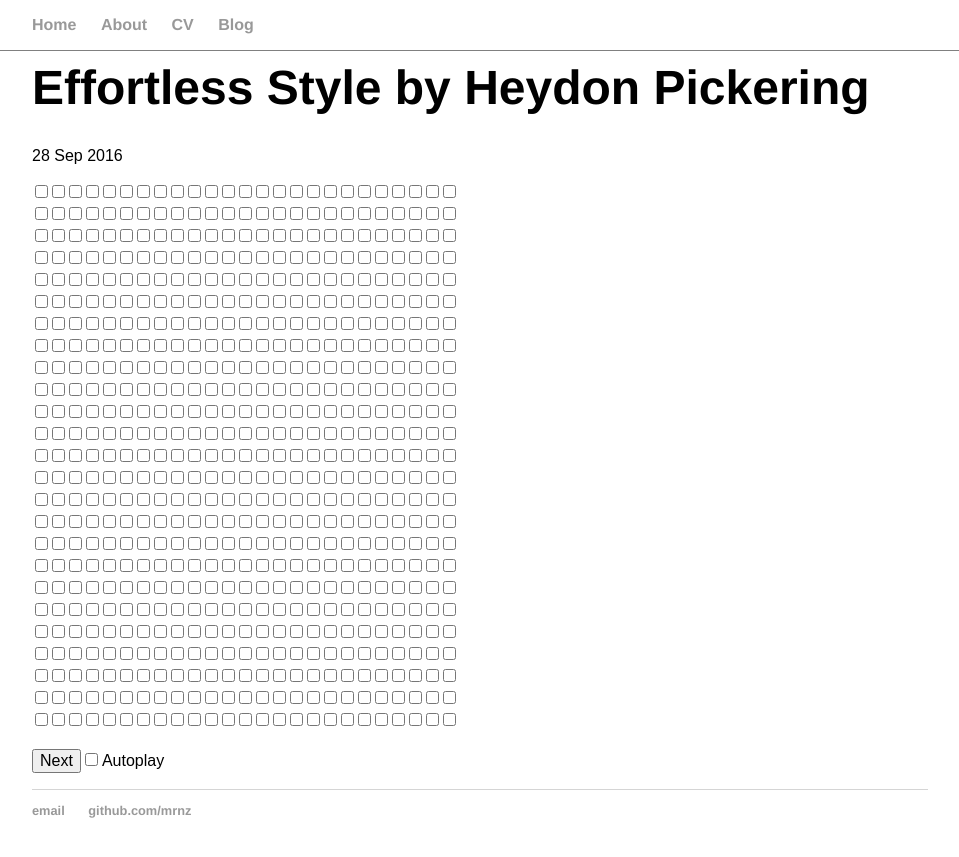
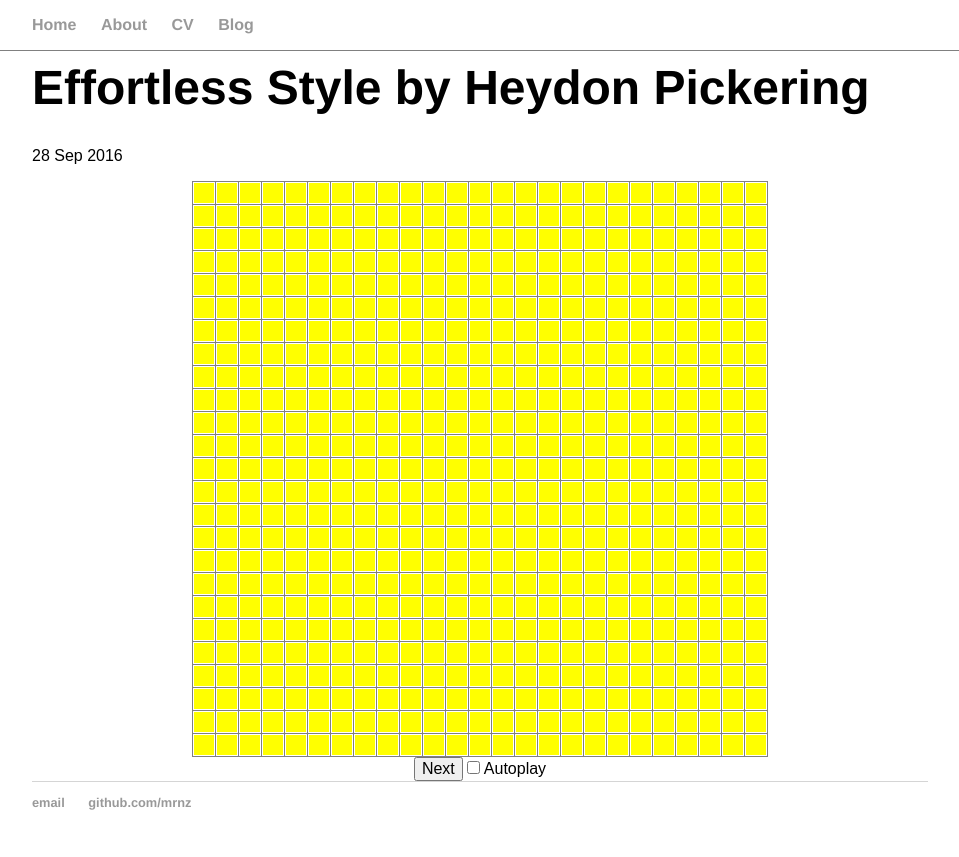
Before and after one commit to mrnz/mrnz.github.io, a Jekyll site: the page built from _posts/2017-03-13-game-of-life.md, in a window 1280 px wide. Shown: the top 857 px of the page, without its empty margins (160-1119 px from the left). Built offline with Jekyll 4.4.1, drawn with Linux system fonts in a browser that asks for light colours.

Commit message:
game of life style

```diff
--- a/_posts/2017-03-13-game-of-life.md
+++ b/_posts/2017-03-13-game-of-life.md
@@ -4,13 +4,12 @@
 date: 2016-09-28
 ---
 
-<link rel="stylesheet" type="text/css" href="/css/two-fonts-experiment.css">
+<link rel="stylesheet" type="text/css" href="/css/game-of-life.css">
 
-
-
-<table id="grid"></table>
-<button id="next" type="button" name="button">Next</button>
-<input id="autoplay" type="checkbox" name="autoplay" />
-<label for="autoplay">Autoplay</label>
-
+<div id="game">
+    <table id="grid"></table>
+    <button id="next" type="button" name="button">Next</button>
+    <input id="autoplay" type="checkbox" name="autoplay" />
+    <label for="autoplay">Autoplay</label>
+</div>
 <script type="text/javascript" src="/js/game-of-life.js"></script>
--- /dev/null
+++ b/css/game-of-life.css
@@ -0,0 +1,30 @@
+#game {
+    padding: 0;
+    margin: 0;
+    text-align: center;
+    font-family: sans-serif;
+}
+
+#game table {
+    margin: 0 auto;
+    border-spacing: 0;
+    border-collapse: collapse;
+}
+
+#game td {
+    border: 1px solid gray;
+}
+
+#game #grid input[type="checkbox"] {
+    -webkit-appearance: none;
+    -moz-appearance: none;
+    appearance: none;
+    display: block;
+    width: 20px;
+    height: 20px;
+    background: yellow;
+}
+
+#game #grid input[type="checkbox"]:checked {
+    background: black;
+}
```
